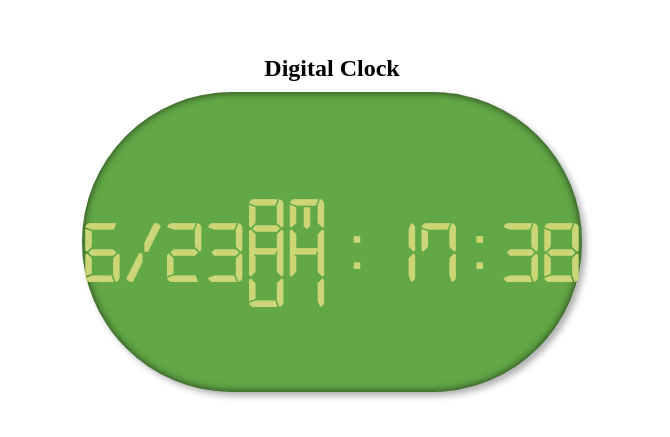
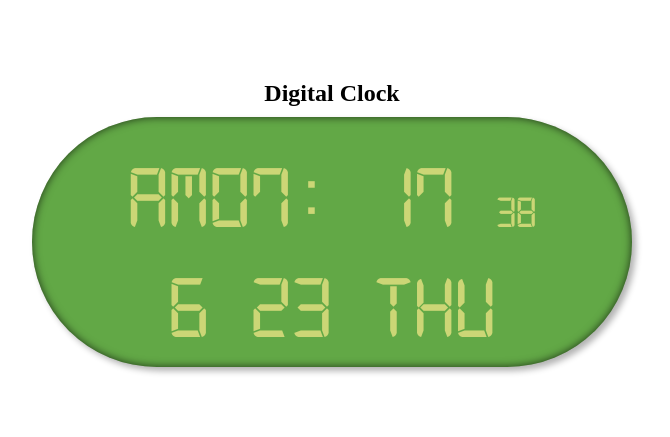
Before and after one commit to Hwangyunji/1digital-clock, a plain HTML site: page index.html in a window 1280 px wide. Shown: the part 177-614 px from the top of the page, without its empty margins (308-978 px from the left). Drawn offline with nearby package versions, Linux system fonts and the light colour scheme.

Commit message:
Add files via upload

```diff
--- a/app.js
+++ b/app.js
@@ -16,6 +16,18 @@ $(function(){
         $('.month').html(month);
         $('.date').html(date);
 
+        let week = d.getDay();
+
+        if(week == 0) {week = 'SUN'};
+        if(week == 1) {week = 'MON'};
+        if(week == 2) {week = 'TUE'};
+        if(week == 3) {week = 'WED'};
+        if(week == 4) {week = 'THU'};
+        if(week == 5) {week = 'FRI'};
+        if(week == 6) {week = 'SAT'};
+
+        $('.week').html(week);
+
         // 0 ~ 9까지는 앞에 0 표시
         if(s < 10) {
             s = '0' + s;
@@ -29,10 +41,10 @@ $(function(){
 
         // 오전/오후 표시
         if(h < 12) {
-            h = 'AM ' + h;
+            h = 'AM' + h;
         }
         else {
-            h = 'PM ' + h;
+            h = 'PM' + h;
         }
 
         // if(m >= 50) {
--- a/index.html
+++ b/index.html
@@ -14,12 +14,16 @@
         <h2 style="margin-bottom: 10px">Digital Clock</h2>
         <div class="clock">
             <div class="container">
-                <span class="month">00</span>/
-                <span class="date">00<br></span>
-
-                <span class="hour">00</span>:
-                <span class="min">00</span>:
-                <span class="sec">00</span>
+                <div class="time">
+                    <span class="hour">00</span>:
+                    <span class="min">00</span>
+                    <span class="sec">00</span>
+                </div>
+                <div class="day">
+                    <span class="month">00</span>
+                    <span class="date">00</span>
+                    <span class="week"></span>
+                </div>
             </div>
         </div>
     </div>
--- a/style.css
+++ b/style.css
@@ -28,8 +28,8 @@ body {
     box-shadow:
     4px 4px 6px rgba(0,0,0,0.3),
     0 0 8px rgba(0,0,0,0.7) inset;
-    width: 500px;
-    height: 300px;
+    width: 600px;
+    height: 250px;
     display: flex;
     justify-content: center;
     align-items: center;
@@ -38,12 +38,14 @@ body {
     font-size: 90px;
     font-family: 'digital-7-mono', monospace;
 }
-
+.sec {
+    position: relative;
+    font-size: 45px;
+}
 .container {
     display: flex;
+    flex-direction: column;
     justify-content: center;
     align-items: center;
+    line-height: 90px;
 }
-
-.month .date {
-}
```
Also changed, not shown: 1 other file.
